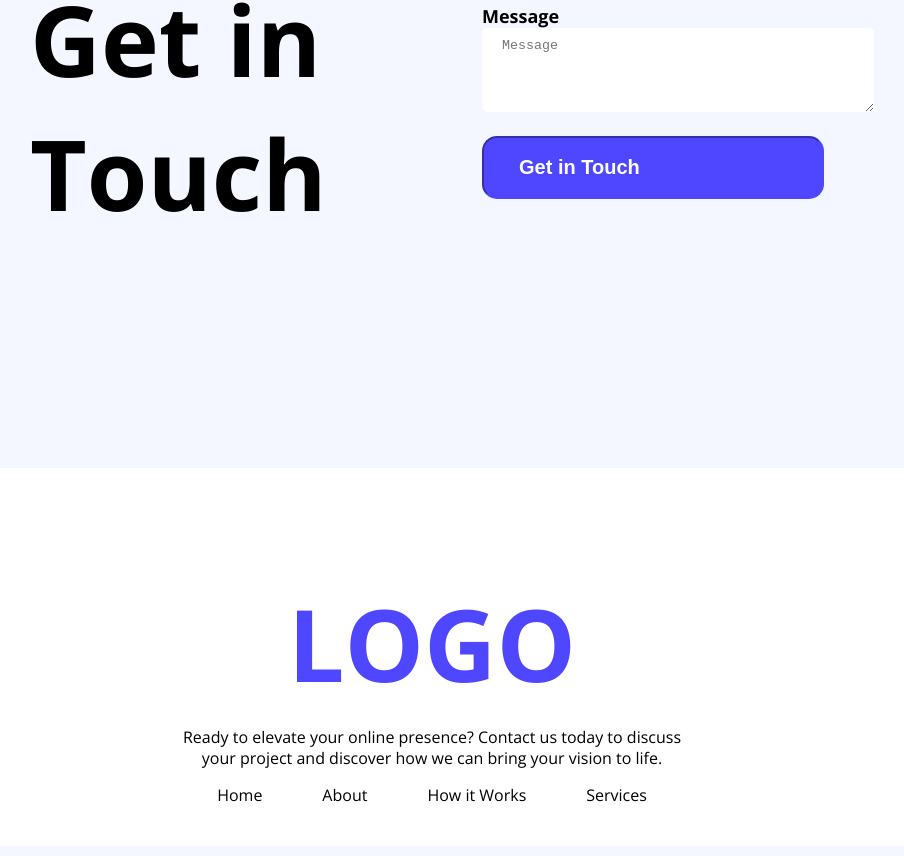
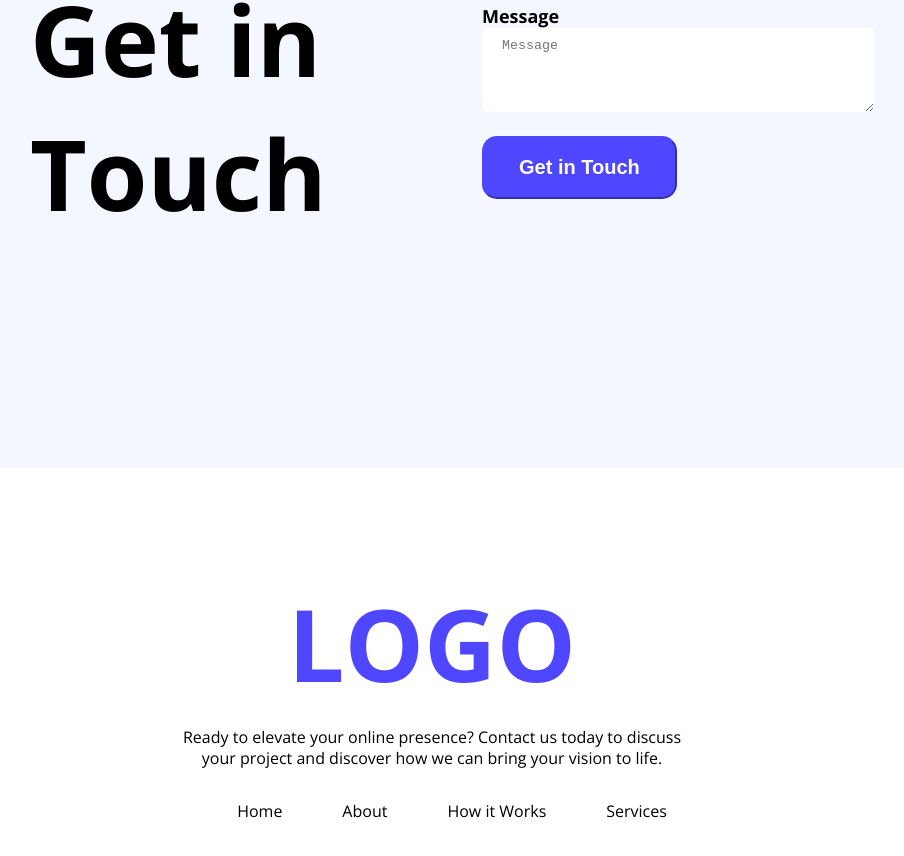
Before and after one commit to TheRudraBro/Assignment-1, a plain HTML site: page index.html in a window 1280 px wide. Shown: the part 3371-4227 px from the top of the page, without its empty margins (208-1112 px from the left). Drawn offline with nearby package versions, Linux system fonts and the light colour scheme.

Commit message:
input section updated

```diff
--- a/index.html
+++ b/index.html
@@ -176,7 +176,7 @@
         <input type="text" name="" id="" placeholder="Your Name">
         <label class="theme">Message</label>
       <textarea name="" id="" cols="30" rows="20" placeholder="Message"></textarea>
-      <input class="btn-primary" type="getin" value="Get in Touch">
+       <button class="btn-primary">Get in Touch</button>
     </form>
 </div>
 
@@ -187,10 +187,12 @@
     <h1 class="ending-lg">LOGO</h1>
     <p class="ending-des">Ready to elevate your online presence? Contact us today to discuss <br> your project and discover how we can bring your vision to life.</p>
     <div class="feature">
-        <li>Home</li>
+      <ul class="features-list">
+         <li>Home</li>
         <li>About</li>
         <li>How it Works</li>
         <li>Services</li>
+        </ul>
     </div>
 </div>
 </body>
--- a/styles/agencies.css
+++ b/styles/agencies.css
@@ -227,6 +227,7 @@ border: none;
 
 
 }
+
 .ending{
     text-align: center;
     padding: 40px 20px;
@@ -246,10 +247,10 @@ border: none;
   line-height: 1.3;
 
 }
-.feature{
+.features-list{
         /* text-align: center; */
-     text-align: center;
-        /* display: flex; */
+     /* text-align: center; */
+        display: flex;
     list-style: none;
     display: inline-flex;
     gap: 60px;
```
